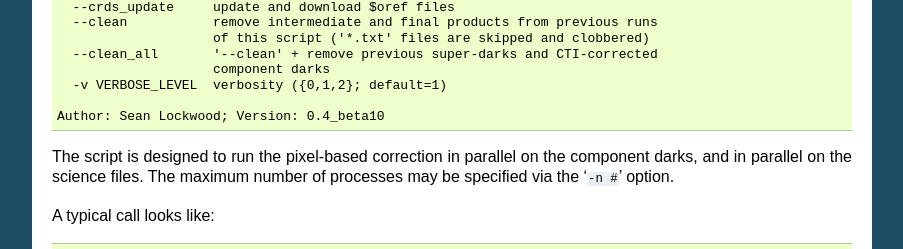
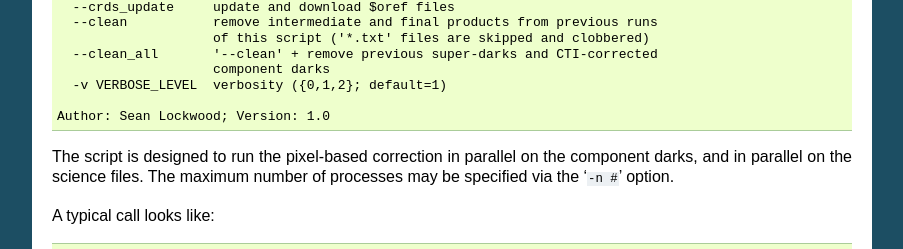
Before and after one commit to spacetelescope/stis_cti, a Sphinx documentation site: the page built from doc/readme.rst, in a window 1280 px wide and 900 px high, scrolled down 1881 px. Shown: the part 634-883 px from the top of the window, without its empty margins (198-1101 px from the left). Built offline with Sphinx 7.4.7, drawn with Linux system fonts in a browser that asks for light colours; some of the changed text lies outside the part shown.

Commit message:
Incremented code version to 1.0; PCTE_VER to 0.1.

```diff
--- a/doc/conf.py
+++ b/doc/conf.py
@@ -53,9 +53,9 @@ copyright = u'2015, AURA-STScI'
 # built documents.
 #
 # The short X.Y version.
-version = '0.4'
+version = '1.0'
 # The full version, including alpha/beta/rc tags.
-release = '0.4beta10'
+release = '1.0'
 
 # The language for content autogenerated by Sphinx. Refer to documentation
 # for a list of supported languages.
--- a/doc/readme.rst
+++ b/doc/readme.rst
@@ -145,7 +145,7 @@ Note that running this script requires an internet connection to the MAST archiv
                       component darks
     -v VERBOSE_LEVEL  verbosity ({0,1,2}; default=1)
 
-  Author: Sean Lockwood; Version: 0.4_beta10
+  Author: Sean Lockwood; Version: 1.0
 
 The script is designed to run the pixel-based correction in parallel on the component
 darks, and in parallel on the science files.  The maximum number of processes may be
--- a/setup.py
+++ b/setup.py
@@ -15,7 +15,7 @@ StisPixCteCorr_module = Extension('stis_cti.StisPixCte_FixY',
 setup(
     name = 'stis_cti',
     url = 'http://www.stsci.edu/instruments/stis/',
-    version = '0.4_beta10',
+    version = '1.0',
     description = 'Pixel-based CTI-correction for HST/STIS CCD data',
     long_description = long_description,
     author = 'Sean Lockwood, Phil Hodge, Pey Lian Lim, W.J. Hack, J. Anderson, Matt Davis',
```
Also changed, not shown: other parts of doc/readme.rst (+1 -1 lines), 2 other files.
